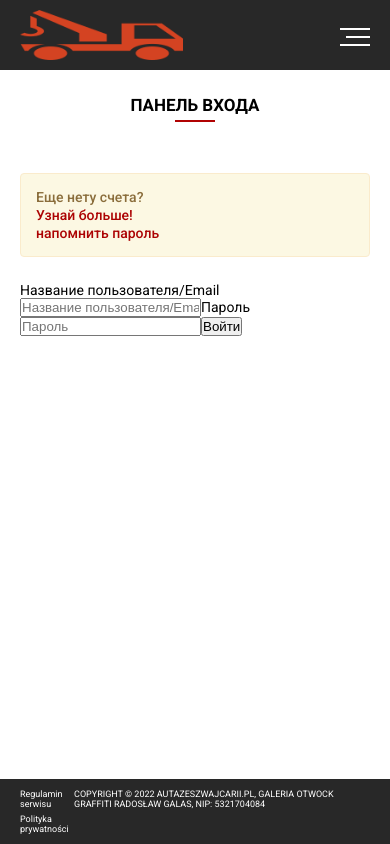
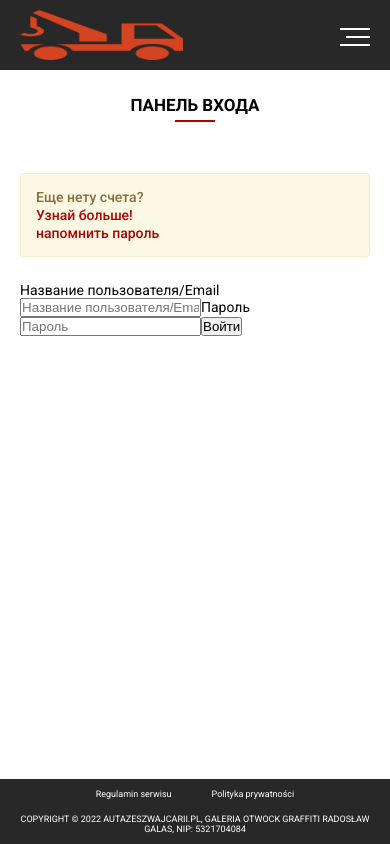
Before and after one commit to Adrian-Capbatut/auto-cars, a React (Create React App) app: page /login in a window 390 px wide. Built offline with nearby package versions, Linux system fonts and the light colour scheme.

Commit message:
responsiv footer

```diff
--- a/src/Components/Layouts/Footer/styles.css
+++ b/src/Components/Layouts/Footer/styles.css
@@ -1,12 +1,12 @@
-footer {
-	position: fixed;
-	bottom: 0;
-	width: 100%;
+.footer {
 	background-color: #282828;
+	padding: 10px 0;
+	margin-top: auto;
 }
 
 .footer-content {
-	padding: 10px 0;
+	max-width: 1200px;
+	margin: 0 auto;
 	display: flex;
 	justify-content: space-between;
 	font-size: 9px;
@@ -30,3 +30,18 @@ footer {
 	text-transform: uppercase;
 	color: #fff;
 }
+
+@media screen and (max-width: 600px) {
+	.footer-content {
+		flex-direction: column;
+		gap: 15px;
+		align-items: center;
+		text-align: center;
+	}
+
+	.footer-pravaci {
+		display: flex;
+		flex-direction: row;
+		gap: 40px;
+	}
+}
--- a/src/index.css
+++ b/src/index.css
@@ -27,6 +27,12 @@ html {
 	margin: 0 auto;
 }
 
+.layout {
+	display: flex;
+	flex-direction: column;
+	min-height: 100vh;
+}
+
 .titlu-hr {
 	max-width: 40px;
 	color: #b10303;
```
